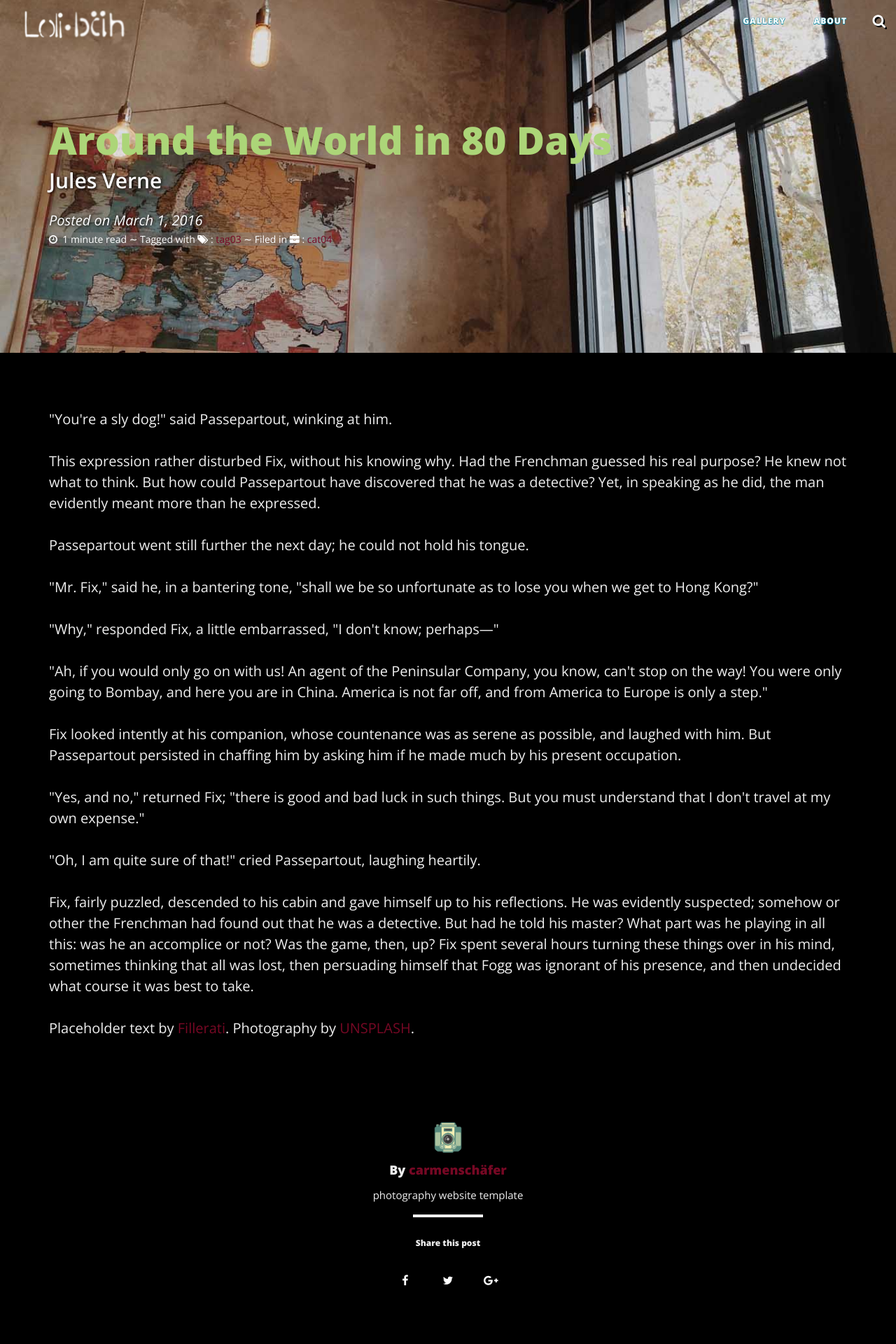
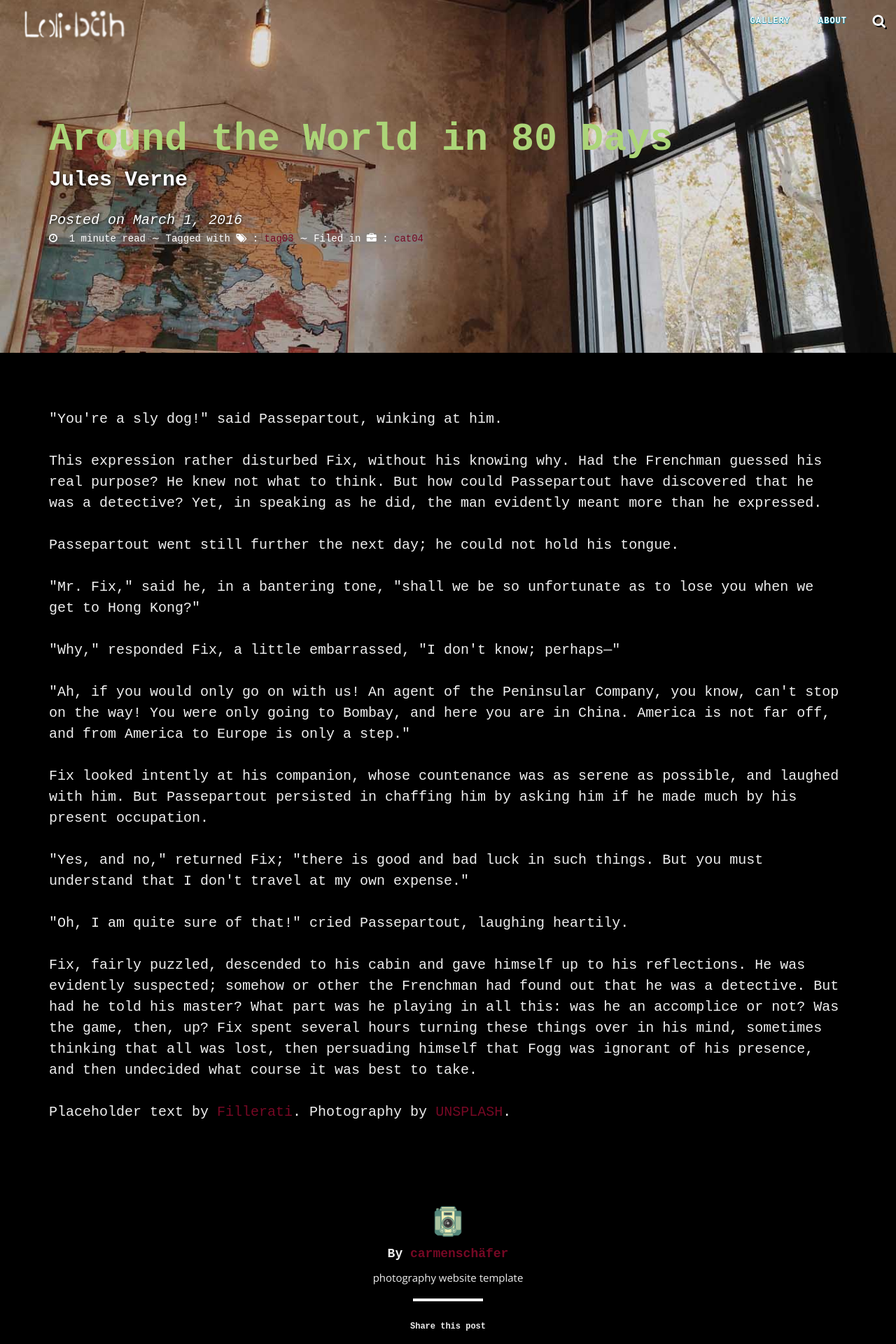
Before and after one commit to mstrnilsson/landing_page, a Jekyll site: the page built from _posts/2016-03-01-Around-the-World-in-80-Days.markdown, in a window 1280 px wide. Shown: the top 1920 px of the page at 70% size. Built offline with Jekyll 4.4.1, drawn with Linux system fonts in a browser that asks for light colours; nearby versions of some CDN libraries.

Commit message:
Update main.css

```diff
--- a/css/main.css
+++ b/css/main.css
@@ -1,5 +1,5 @@
 body {
-  font-family: 'Open Sans', 'Helvetica Neue', Helvetica, Arial, sans-serif;
+  font-family: 'Courier New', 'Open Sans', 'Helvetica Neue', Helvetica, Arial, sans-serif;
   font-size: 20px;
   color: #eee;
   background-color: #000;
@@ -17,7 +17,7 @@
 h4,
 h5,
 h6 {
-  font-family: 'Open Sans', 'Helvetica Neue', Helvetica, Arial, sans-serif, Courier;
+  font-family: 'Courier New', 'Open Sans', 'Helvetica Neue', Helvetica, Arial, sans-serif;
   font-weight: 800;
 }
 a {
@@ -53,7 +53,7 @@
   top: 0;
   left: 0;
   width: 100%;
-  font-family: 'Open Sans', 'Helvetica Neue', Helvetica, Arial, sans-serif;
+  font-family: 'Courier New', 'Open Sans', 'Helvetica Neue', Helvetica, Arial, sans-serif;
 }
 .navbar-custom .navbar-brand {
   font-weight: 800;
@@ -190,14 +190,14 @@
   display: block;
 }
 .intro-header .post-heading .subheading {
-  font-family: 'Open Sans', 'Helvetica Neue', Helvetica, Arial, sans-serif;
+  font-family: 'Courier New', 'Open Sans', 'Helvetica Neue', Helvetica, Arial, sans-serif;
   font-size: 24px;
   margin: 10px 0 30px;
   font-weight: 600;
   text-shadow: 1px 1px 4px #000;
 }
 .intro-header .post-heading .meta {
-  font-family: 'Open Sans', 'Helvetica Neue', Helvetica, Arial, sans-serif;
+  font-family: 'Courier New', 'Open Sans', 'Helvetica Neue', Helvetica, Arial, sans-serif;
   font-style: italic;
   text-shadow: 1px 1px 4px #000;
   font-size: 20px;
@@ -330,7 +330,7 @@
   border-top: 1px solid #eeeeee;
 }
 .btn {
-  font-family: 'Open Sans', 'Helvetica Neue', Helvetica, Arial, sans-serif;
+  font-family: 'Courier New', 'Open Sans', 'Helvetica Neue', Helvetica, Arial, sans-serif;
   text-transform: uppercase;
   font-size: 14px;
   font-weight: 800;
@@ -353,7 +353,7 @@
 }
 .pager li > a,
 .pager li > span {
-  font-family: 'Open Sans', 'Helvetica Neue', Helvetica, Arial, sans-serif;
+  font-family: 'Courier New', 'Open Sans', 'Helvetica Neue', Helvetica, Arial, sans-serif;
   text-transform: uppercase;
   font-size: 14px;
   font-weight: 800;
```
